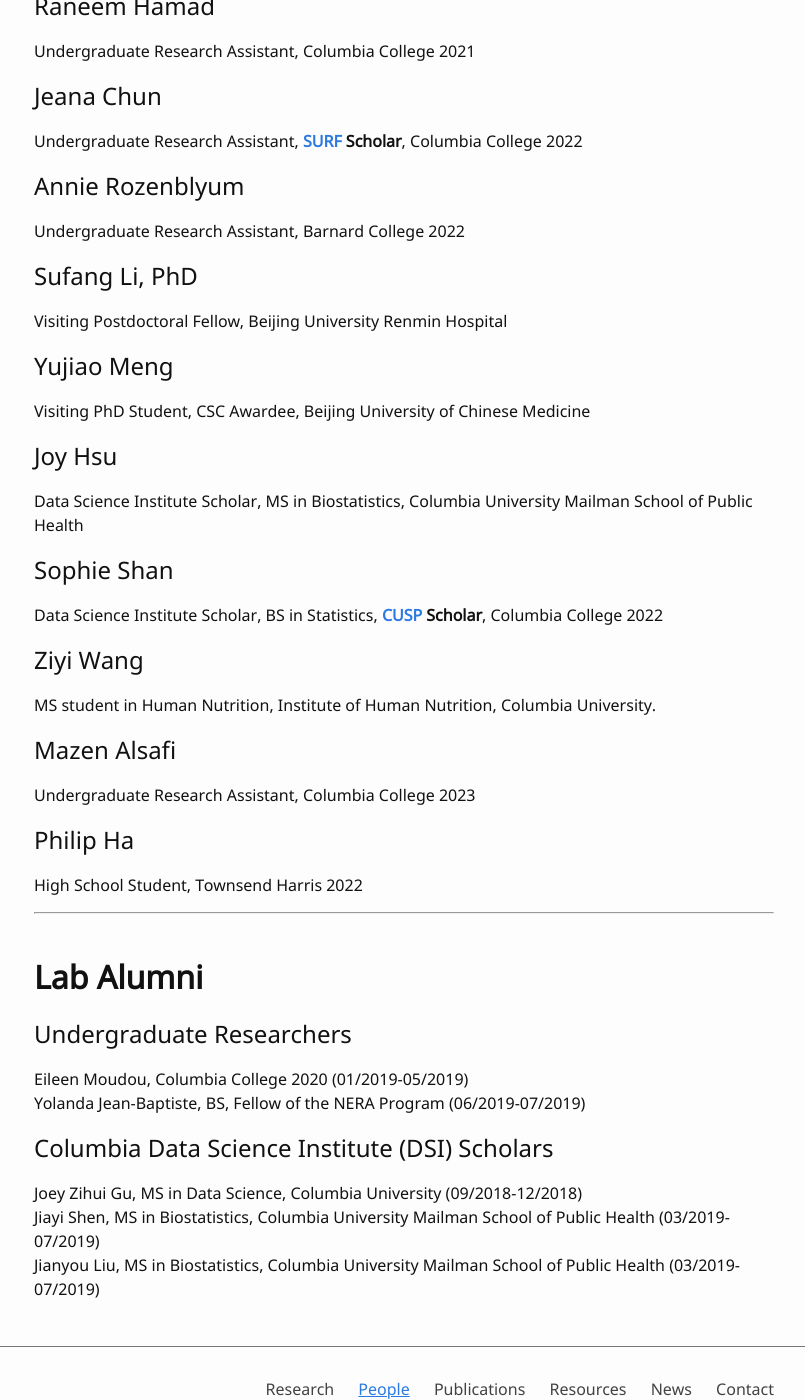
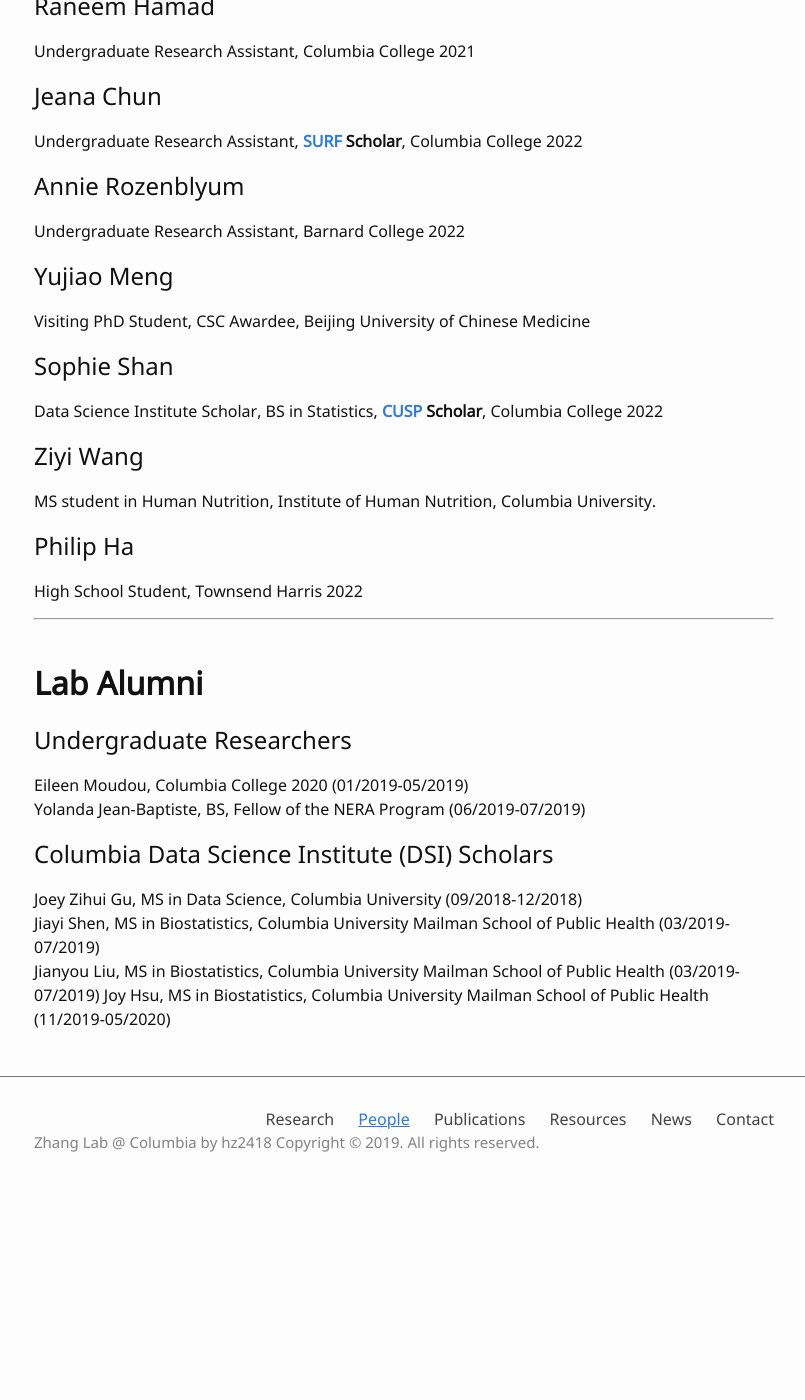
Before and after one commit to hanruizhang/zhanglab, a Jekyll site: the page built from 2_People.md, in a window 1280 px wide and 1400 px high, scrolled down 2461 px. Shown: the whole window, without its empty margins (236-1041 px from the left). Built offline with Jekyll 4.4.1, drawn with Linux system fonts in a browser that asks for light colours; comment, search, counter and statistics services are not loaded; after the commit the page ends 3660 px from its top, so only the background shows below that.

Commit message:
Update 2_People.md

```diff
--- a/2_People.md
+++ b/2_People.md
@@ -82,23 +82,14 @@ I am interested in the functional interrogation of coronary artery disease-assoc
 ## Annie Rozenblyum
 #### Undergraduate Research Assistant, Barnard College 2022
 
-## Sufang Li, PhD
-#### Visiting Postdoctoral Fellow, Beijing University Renmin Hospital
-
 ## Yujiao Meng
 #### Visiting PhD Student, CSC Awardee, Beijing University of Chinese Medicine
-
-## Joy Hsu
-#### Data Science Institute Scholar, MS in Biostatistics, Columbia University Mailman School of Public Health
 
 ## Sophie Shan
 #### Data Science Institute Scholar, BS in Statistics, **[CUSP](https://www.cc-seas.columbia.edu/scholars) Scholar**, Columbia College 2022
 
 ## Ziyi Wang
 #### MS student in Human Nutrition, Institute of Human Nutrition, Columbia University.
-
-## Mazen Alsafi
-#### Undergraduate Research Assistant, Columbia College 2023
 
 ## Philip Ha
 #### High School Student, Townsend Harris 2022
@@ -115,3 +106,4 @@ Yolanda Jean-Baptiste, BS, Fellow of the NERA Program (06/2019-07/2019)
 Joey Zihui Gu, MS in Data Science, Columbia University (09/2018-12/2018)
 Jiayi Shen, MS in Biostatistics, Columbia University Mailman School of Public Health (03/2019-07/2019)
 Jianyou Liu, MS in Biostatistics, Columbia University Mailman School of Public Health (03/2019-07/2019)
+Joy Hsu, MS in Biostatistics, Columbia University Mailman School of Public Health (11/2019-05/2020)
```
